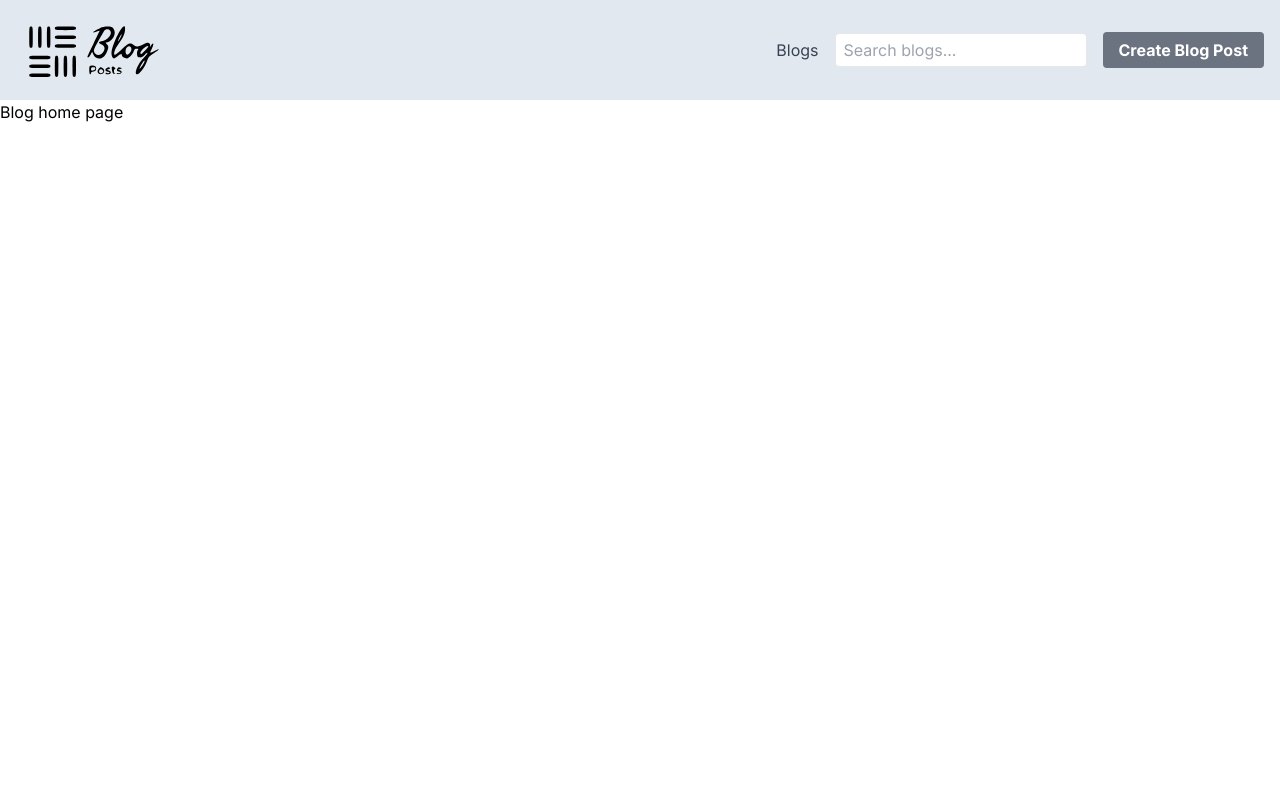
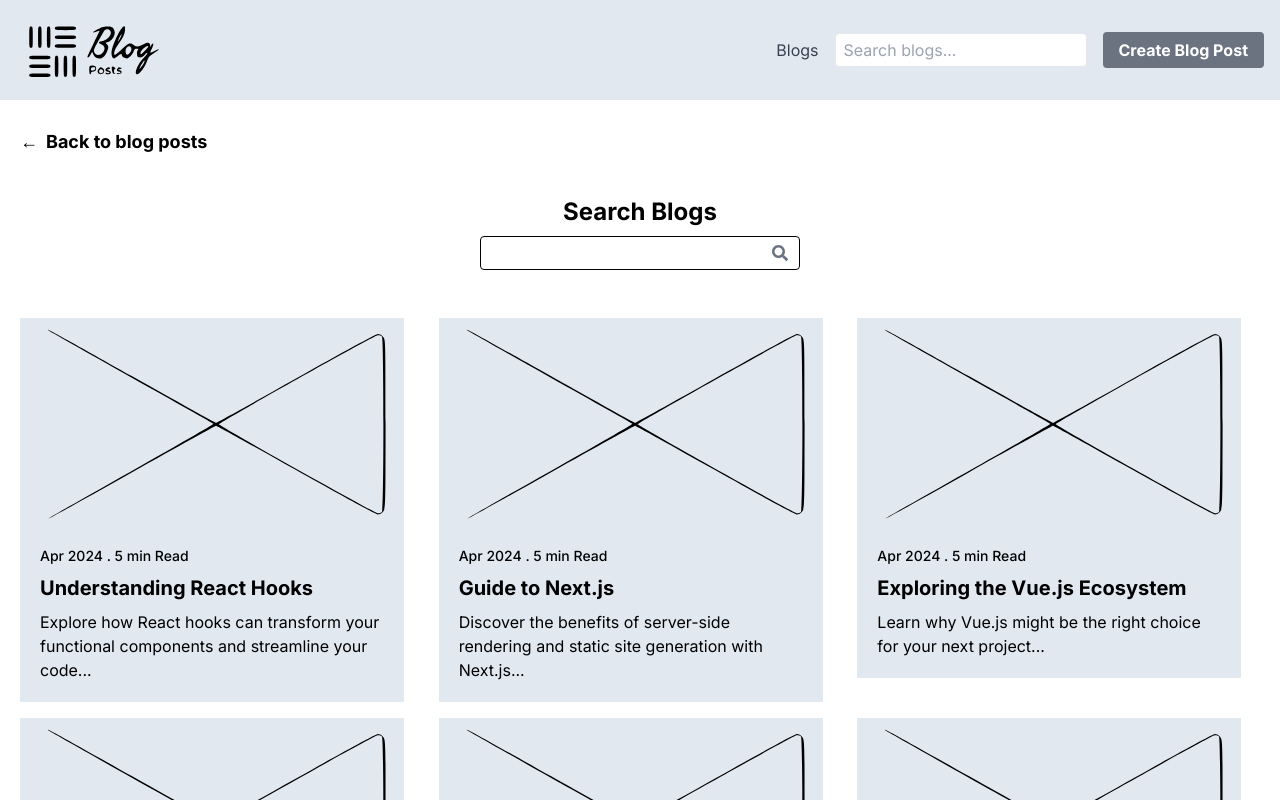
Before and after one commit to kamula/blog_repo, a Next.js app: page /blogs in a window 1280 px wide. Shown: the top 800 px of the page. Built offline with nearby package versions, Linux system fonts and the light colour scheme.

Commit message:
blog posts filter data page

```diff
--- a/src/app/blogs/[slug]/page.tsx
+++ b/src/app/blogs/[slug]/page.tsx
@@ -0,0 +1,9 @@
+import React from 'react'
+
+const BlogDetailspage = () => {
+    return (
+        <div>BlogDetailspage</div>
+    )
+}
+
+export default BlogDetailspage
--- a/src/app/blogs/page.tsx
+++ b/src/app/blogs/page.tsx
@@ -1,9 +1,75 @@
-import React from 'react'
+'use client'
+import Link from 'next/link'
+import BlogCard from '@/components/blog/BlogCard'
+import blogPosts from '../../data/blogData'
+import { FaSearch } from 'react-icons/fa';
+import { useState } from 'react';
 
-const BlogHomePage= () => {
+const BlogHomePage = () => {
+  const [searchQuery, setSearchQuery] = useState('');
+  const [filteredPosts, setFilteredPosts] = useState(blogPosts);
+  const [filteredPostsCount, setFilteredPostsCount] = useState(0);
+
+
+  const handleSearch = (event: any) => {
+    const value = event.target.value.toLowerCase();
+    setSearchQuery(value);
+    const filtered = blogPosts.filter(post =>
+      post.title.toLowerCase().includes(value) ||
+      post.content.toLowerCase().includes(value)
+    );
+    setFilteredPosts(filtered);
+    setFilteredPostsCount(filteredPosts.length);
+
+  };
+
   return (
-    <div>Blog home page</div>
+    <div className='mx-auto mt-2'>
+      <div className="p-5">
+        <Link href='/' className='text-lg'>
+          <div className="flex items-center text-lg no-underline text-black hover:text-gray-600 font-bold">
+            <span className="mr-2">&larr;</span>
+            Back to blog posts
+          </div>
+        </Link>
+      </div>
+      <div className="p-5 text-center">
+        <h5 className='text-2xl font-bold'>Search Blogs</h5>
+        <div className="relative w-80 mx-auto py-2">
+          <input
+            type="text"
+            className="pl-3 pr-10 py-1 border border-black rounded w-full"
+            onChange={handleSearch}
+            value={searchQuery}
+          />
+          <div className="absolute inset-y-0 right-0 flex items-center pr-3 text-gray-500 pointer-events-none">
+            <FaSearch />
+          </div>
+        </div>
+        {
+          searchQuery ?
+            <div className="font-bold">
+              {`Showing ${filteredPostsCount} of "${searchQuery}"`}
+            </div> :
+            <></>
+        }
+      </div>
+      <div className="w-full p-5 grid grid-cols-1 md:grid-cols-3 gap-4">
+        {
+          filteredPosts && filteredPosts.map((item) => (
+            <Link key={item.id} href={`/blogs/${item.slug}`} className="w-full">
+              <BlogCard
+                title={item.title}
+                date={item.date}
+                briefExcerpt={item.briefExcerpt}
+                image={item.image}
+              />
+            </Link>
+          ))
+        }
+      </div>
+    </div>
   )
 }
 
-export default BlogHomePage
+export default BlogHomePage;
```
Also changed, not shown: package.json (+5 -4 lines), 1 other file (tests, documents, lock files or other folders).
